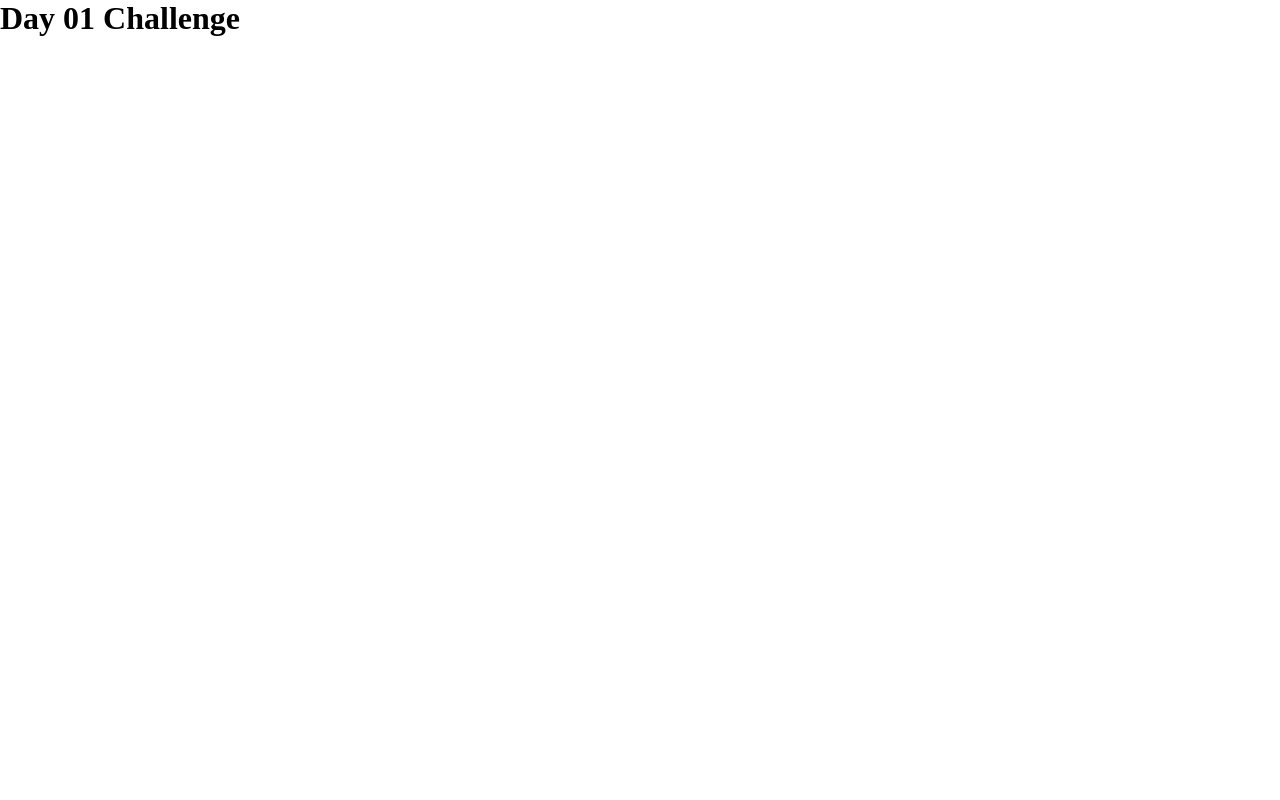
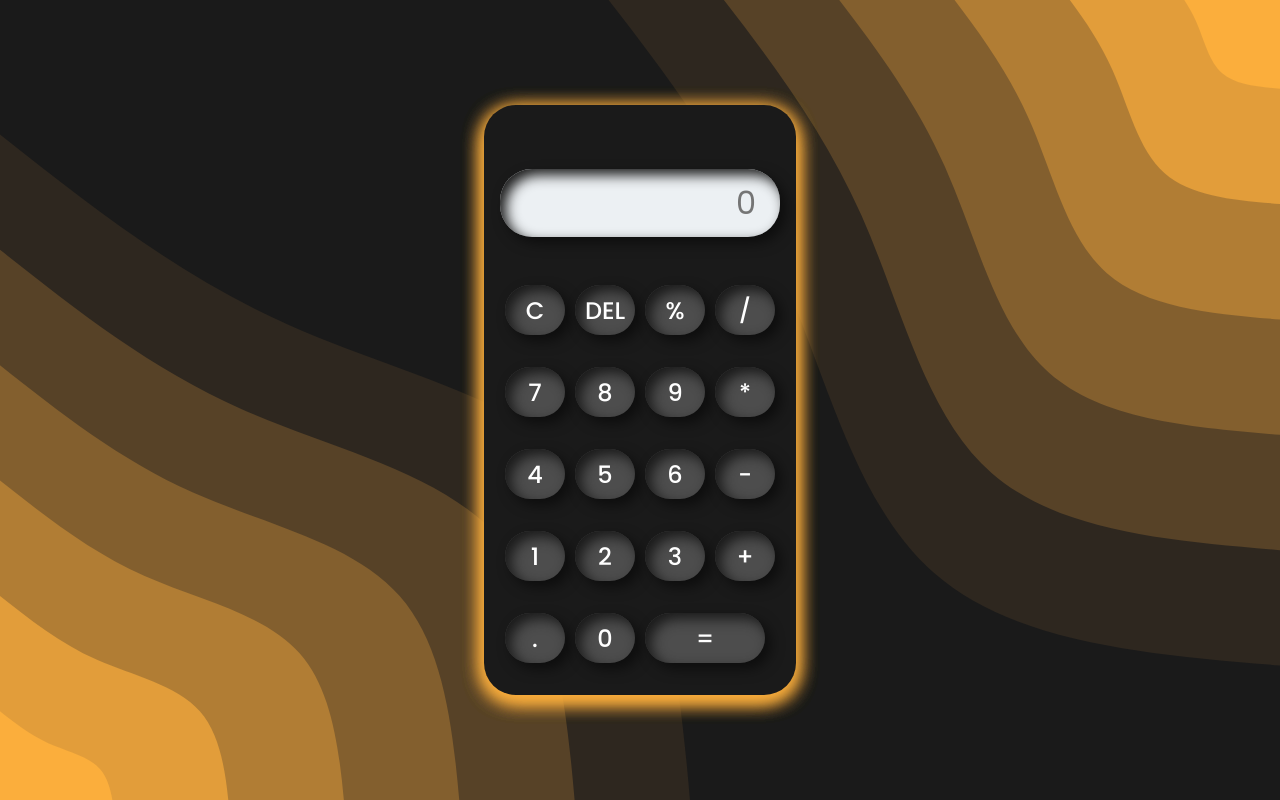
Before and after one commit to n-petrowic/100-days-coding-challenge, a plain HTML site: page Day/index.html in a window 1280 px wide. Drawn offline with Linux system fonts and the light colour scheme.

Commit message:
Adding Day #1

```diff
--- a/Day/index.html
+++ b/Day/index.html
@@ -1,13 +1,35 @@
 <!DOCTYPE html>
 <html lang="en">
-<head>
-    <meta charset="UTF-8">
-    <meta name="viewport" content="width=device-width, initial-scale=1.0">
-    <title>Day 01 Challenge</title>
-    <link rel="stylesheet" href="style.css">
-</head>
-<body>
-    <h1>Day 01 Challenge</h1>
+  <head>
+    <meta charset="UTF-8" />
+    <meta name="viewport" content="width=device-width, initial-scale=1.0" />
+    <title>Day #01 Simple Calculator</title>
+    <link rel="stylesheet" href="style.css" />
+  </head>
+  <body>
+    <div class="calculator">
+      <input type="text" id="display" placeholder="0" />
+      <button onclick="clearDisplay()">C</button>
+      <button onclick="backspace()">DEL</button>
+      <button onclick="appendToDisplay('%')">%</button>
+      <button onclick="appendToDisplay('/')">/</button>
+      <button onclick="appendToDisplay('7')">7</button>
+      <button onclick="appendToDisplay('8')">8</button>
+      <button onclick="appendToDisplay('9')">9</button>
+      <button onclick="appendToDisplay('*')">*</button>
+      <button onclick="appendToDisplay('4')">4</button>
+      <button onclick="appendToDisplay('5')">5</button>
+      <button onclick="appendToDisplay('6')">6</button>
+      <button onclick="appendToDisplay('-')">-</button>
+      <button onclick="appendToDisplay('1')">1</button>
+      <button onclick="appendToDisplay('2')">2</button>
+      <button onclick="appendToDisplay('3')">3</button>
+      <button onclick="appendToDisplay('+')">+</button>
+      <button onclick="appendToDisplay('.')">.</button>
+      <button onclick="appendToDisplay('0')">0</button>
+      <button class="equal" onclick="calculate()">=</button>
+    </div>
+
     <script src="script.js"></script>
-</body>
+  </body>
 </html>
--- a/Day/script.js
+++ b/Day/script.js
@@ -0,0 +1,26 @@
+"use strict";
+
+const display = document.getElementById("display");
+
+function appendToDisplay(input) {
+  // appends selected button to display
+  display.value += input;
+}
+
+function clearDisplay() {
+  // clears display when 'C' button is clicked
+  display.value = "";
+}
+
+function backspace() {
+  // removes last character from display when 'DEL' button is clicked
+  display.value = display.value.slice(0, -1);
+}
+
+function calculate() {
+  try {
+    display.value = eval(display.value);
+  } catch (error) {
+    display.value = "Error";
+  }
+}
--- a/Day/style.css
+++ b/Day/style.css
@@ -1,5 +1,84 @@
+@import url("https://fonts.googleapis.com/css2?family=Poppins:ital,wght@0,100;0,200;0,300;0,400;0,500;0,600;0,700;0,800;0,900;1,100;1,200;1,300;1,400;1,500;1,600;1,700;1,800;1,900&display=swap");
+
+
+:root {
+    /* Colors */
+    --clr-dark: #1a1a1a;
+    --clr-gray: #333333;
+    --clr-btn: hsl(0, 0%, 30%);
+}
+
+
 * {
-    padding: 0;
-    margin: 0;
-    box-sizing: border-box;
+  padding: 0;
+  margin: 0;
+  box-sizing: border-box;
+  font-family: "Poppins", sans-serif;
 }
+
+body {
+  min-height: 100vh;
+  display: flex;
+  align-items: center;
+  justify-content: center;
+  background: url('assets/bg.svg');
+  background-position: center;
+  background-repeat: no-repeat;
+  background-size: cover;
+}
+
+.calculator {
+  display: grid;
+  grid-template-columns: repeat(4, 70px);
+  padding: 16px;
+  background-color: var(--clr-dark);
+  border-radius: 32px;
+  box-shadow:  0px 5px 20px #FBAE3C,
+  0px 5px 20px #FBAE3C,
+  0px 5px 20px #FBAE3C;
+}
+
+input {
+  grid-column: span 4;
+  height: 68px;
+  width: 100%;
+  box-shadow: inset 6px 6px 13px var(--clr-dark), 6px 6px 13px rgba(0, 0, 0, 0.5);
+  background-color: #ecf0f3;
+  border: none;
+  border-radius: 32px;
+  color: var(--clr-dark);
+  text-align: end;
+  margin: 3rem 0 2rem 0;
+  padding: 1.5rem;
+  font-size: 2rem;
+}
+
+
+button {
+    box-shadow: inset 6px 6px 13px var(--clr-dark), 6px 6px 13px rgba(0, 0, 0, 0.5);
+  background-color: var(--clr-btn);
+  border: none;
+  border-radius: 32px;
+  height: 50px;
+  margin: 1rem 5px;
+  font-weight: 500;
+  font-size: 1.5rem;
+  color: #fff;
+  cursor: pointer;
+  transition: background-color 0.3s ease;
+}
+
+.equal {
+  width: 120px;
+  border-radius: 42px;
+  box-shadow: inset 6px 6px 13px var(--clr-dark), 6px 6px 13px rgba(0, 0, 0, 0.5);
+  background-color: var(--clr-btn);
+}
+
+button:hover {
+    background-color: hsl(0, 0%, 40%);
+}
+
+button:active {
+    background-color: hsl(0, 0%, 50%);
+}
```
Also changed, not shown: Day/assets/bg.svg (added).
